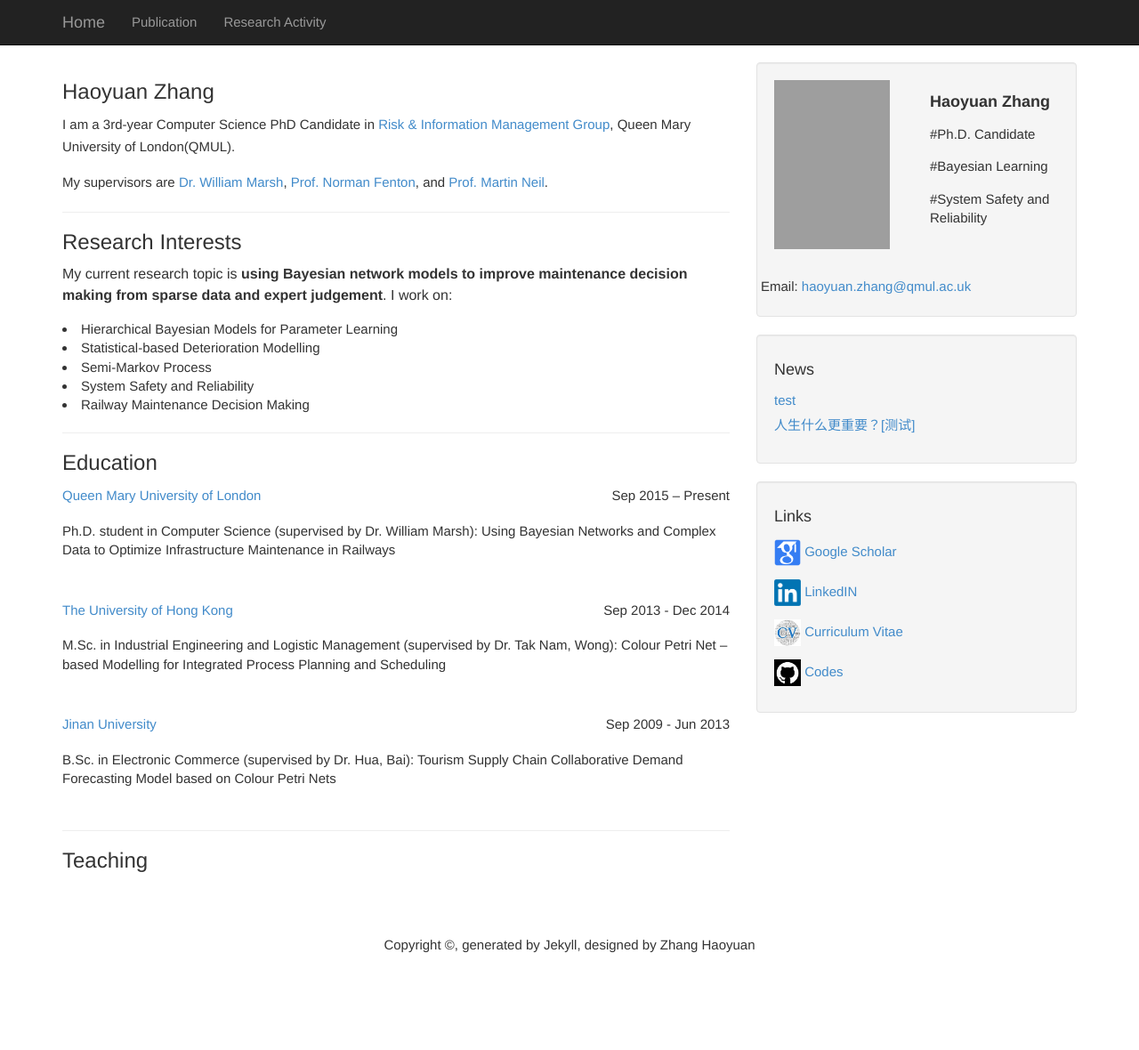
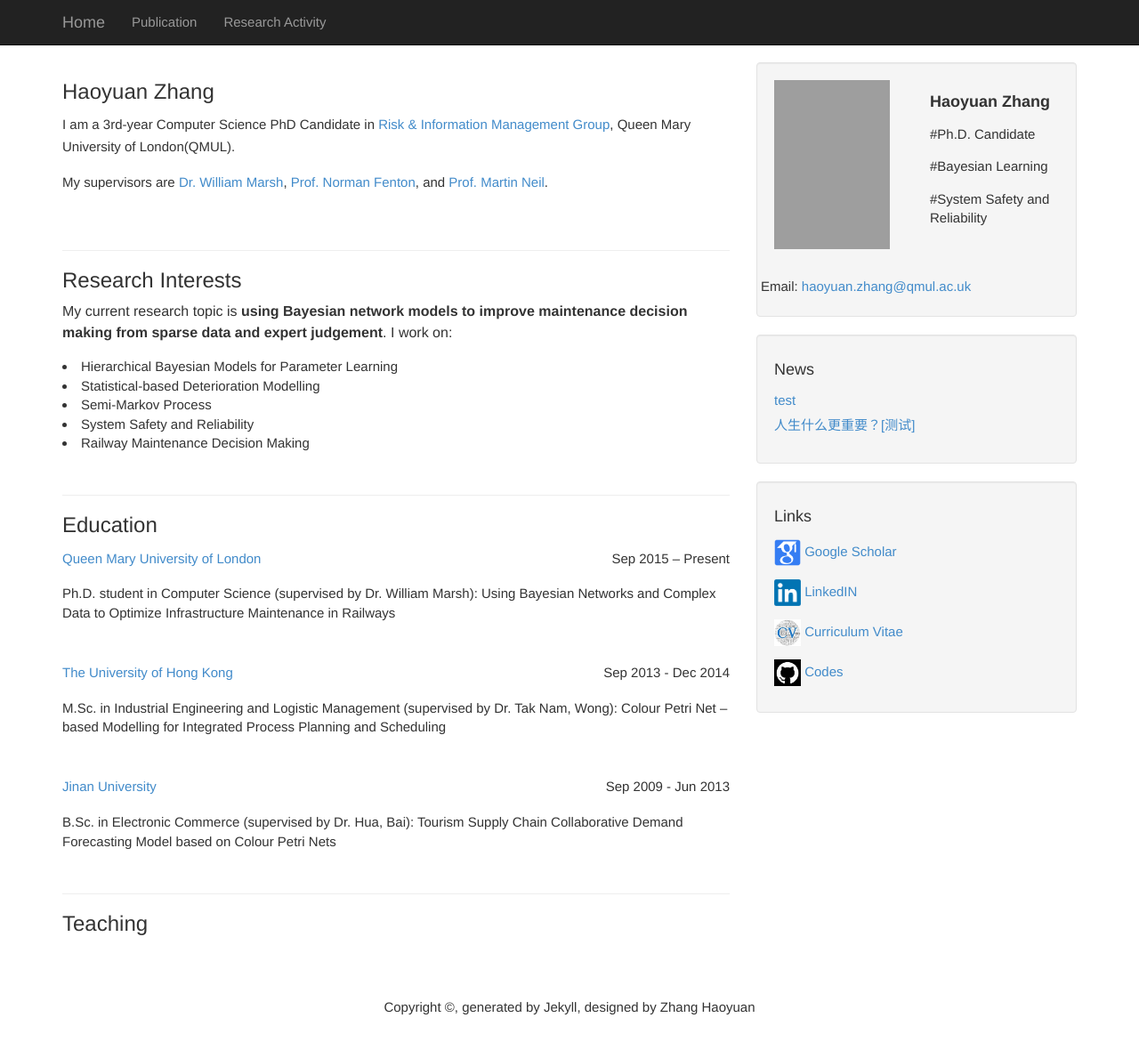
Before and after one commit to july0905/haoyuanzhang1990.github.io, a Jekyll site: the page built from index.html, in a window 1280 px wide and 1193 px high. Shown: the top 1180 px of the window at 89% size. Built offline with Jekyll 4.4.1, drawn with Linux system fonts in a browser that asks for light colours; the list of posts is cut into pages by our own code; grey boxes are pictures that could not be loaded.

Commit message:
Update index.html

```diff
--- a/index.html
+++ b/index.html
@@ -9,6 +9,7 @@ I am a 3rd-year Computer Science PhD Candidate in <a href="http://rim.eecs.qmul.
 <p>
 My supervisors are <a href="http://www.eecs.qmul.ac.uk/~william/">Dr. William Marsh</a>, <a href="http://www.eecs.qmul.ac.uk/~norman/">Prof. Norman Fenton</a>, and <a href="http://www.eecs.qmul.ac.uk/~martin/#about">Prof. Martin Neil</a>.
 </p>
+<p>&nbsp;</p>
 
 <hr>
 <h3>Research Interests</h3>
@@ -37,6 +38,7 @@ Railway Maintenance Decision Making
 </li>
 
 
+<p>&nbsp;</p>
 
 
 
```
